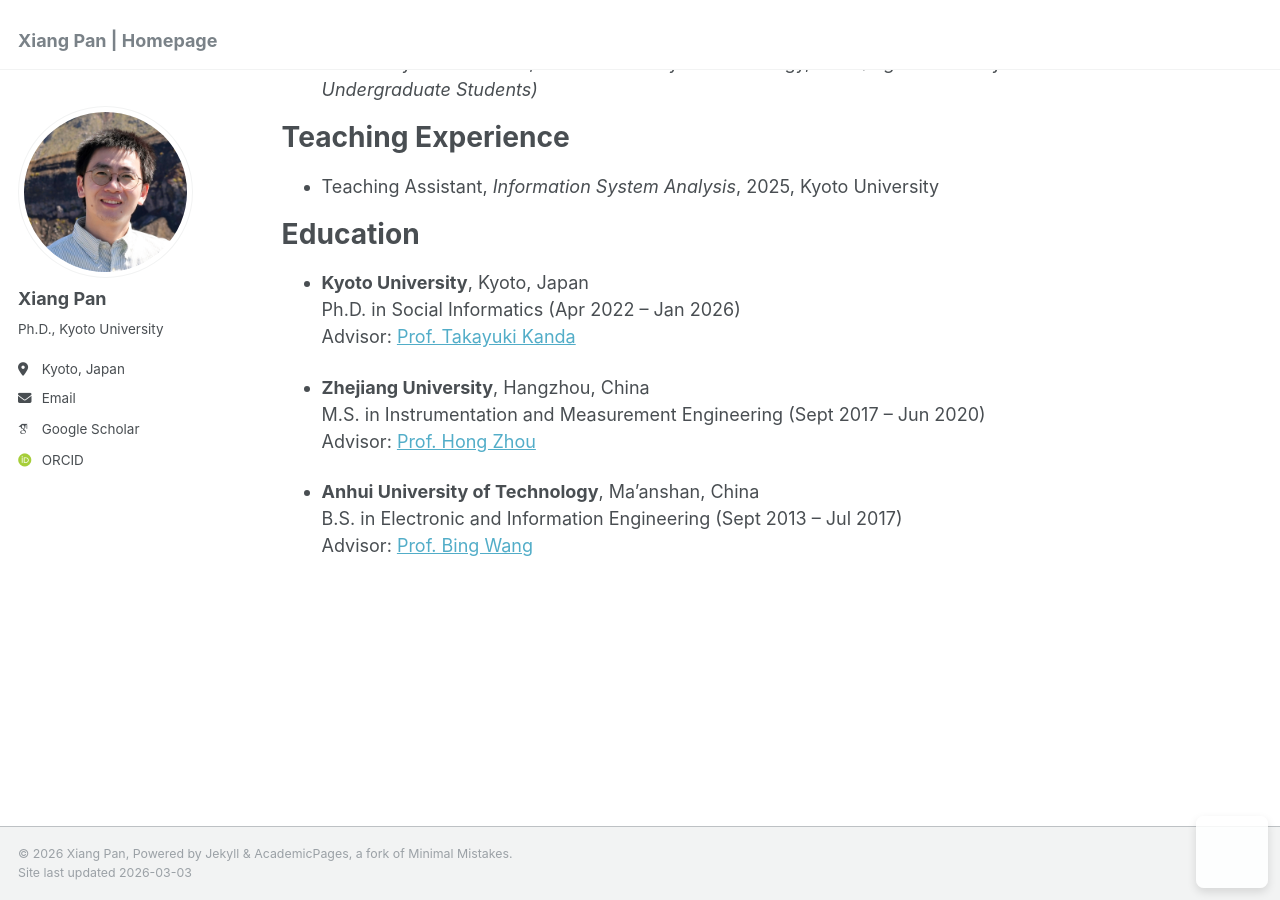
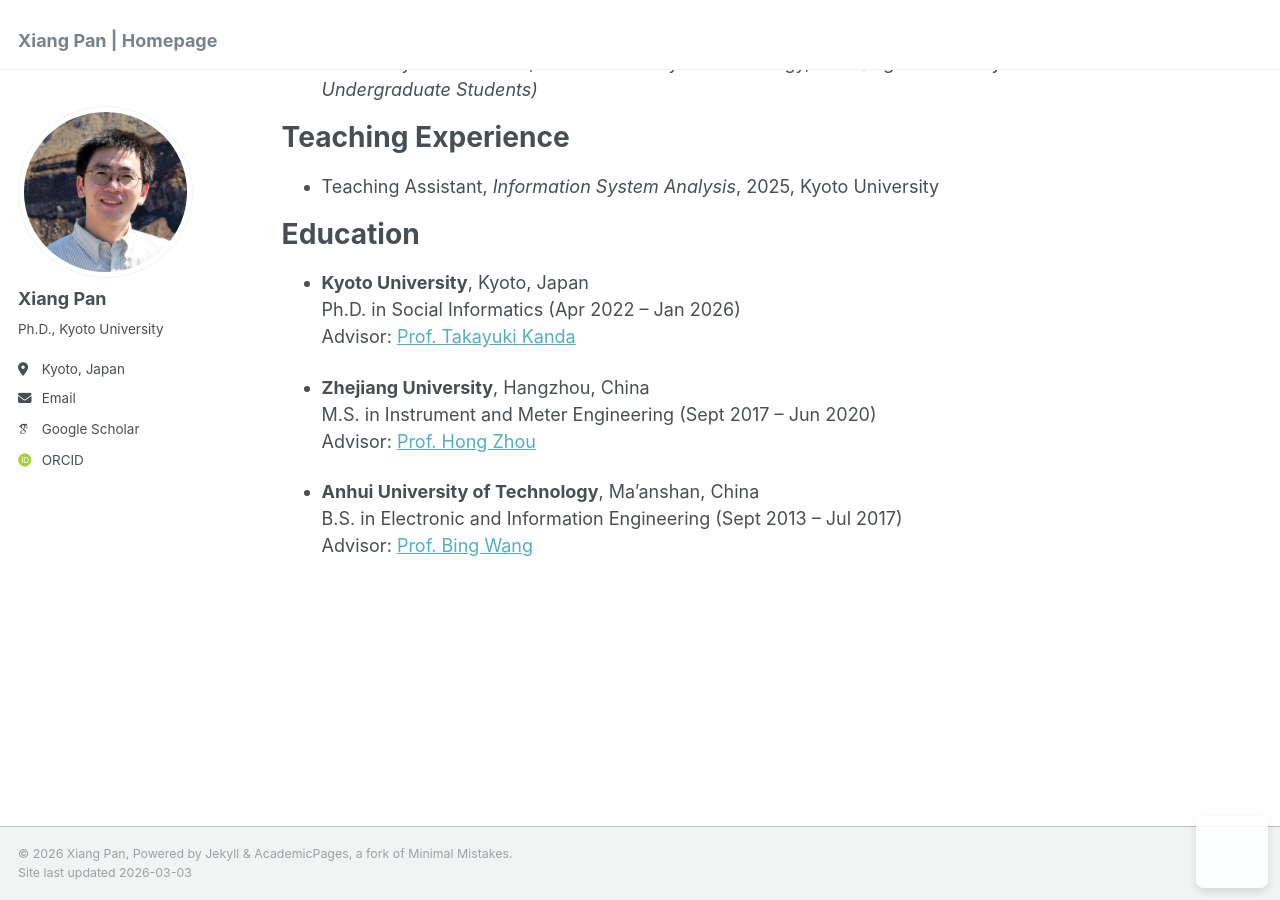
Before and after one commit to pan-xiang/pan-xiang.github.io, a Jekyll site: the page built from _pages/about.md, in a window 1280 px wide and 900 px high, scrolled down 2369 px. Built offline with Jekyll 4.4.1, drawn with Linux system fonts in a browser that asks for light colours; some web fonts are replaced; a script that is not in the unit is left out.

Commit message:
Update about.md

```diff
--- a/_pages/about.md
+++ b/_pages/about.md
@@ -128,7 +128,7 @@ I am a postdoctoral researcher in the [Human-Robot Interaction Lab](https://www.
   Advisor: [Prof. Takayuki Kanda](https://www.robot.soc.i.kyoto-u.ac.jp/~kanda/index.html)
 
 - **Zhejiang University**, Hangzhou, China
-  M.S. in Instrumentation and Measurement Engineering (Sept 2017 – Jun 2020)
+  M.S. in Instrument and Meter Engineering (Sept 2017 – Jun 2020)
   Advisor: [Prof. Hong Zhou](https://person.zju.edu.cn/zhouhong/)
 
 - **Anhui University of Technology**, Ma’anshan, China
```
